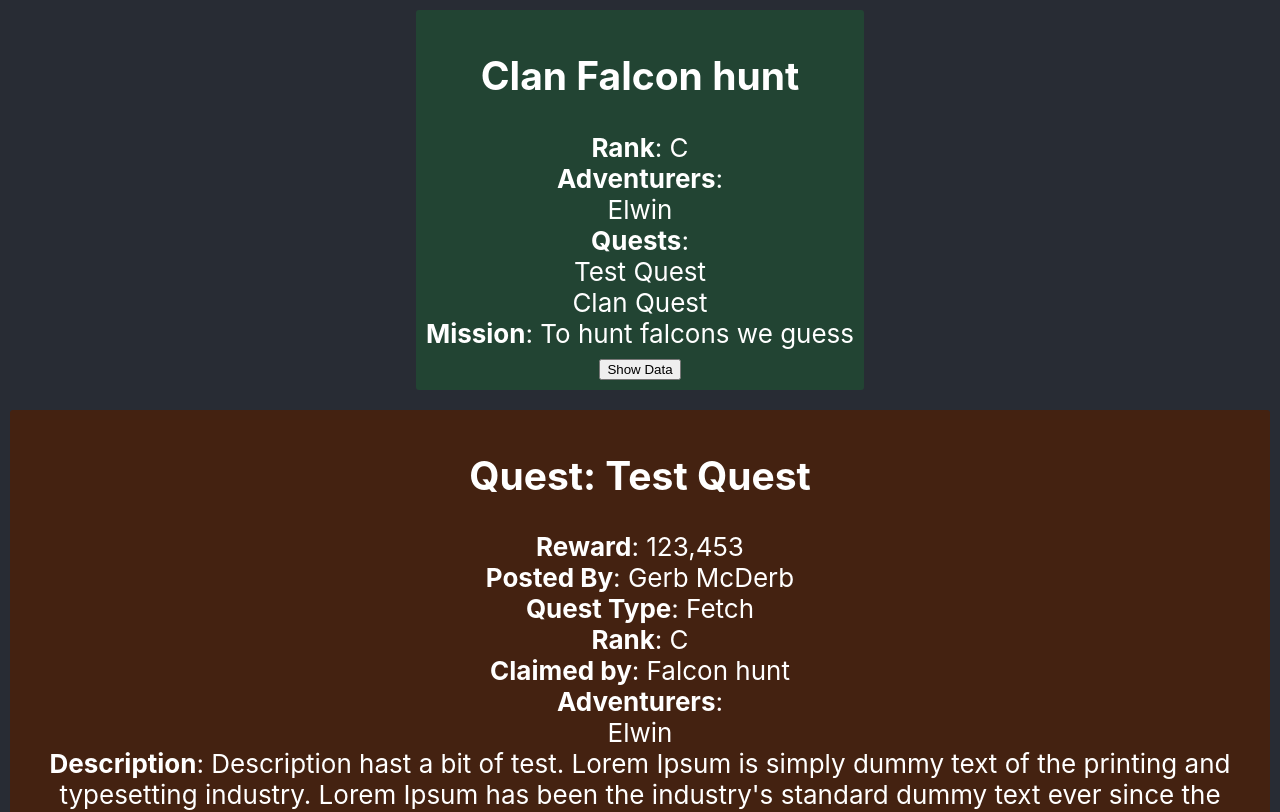
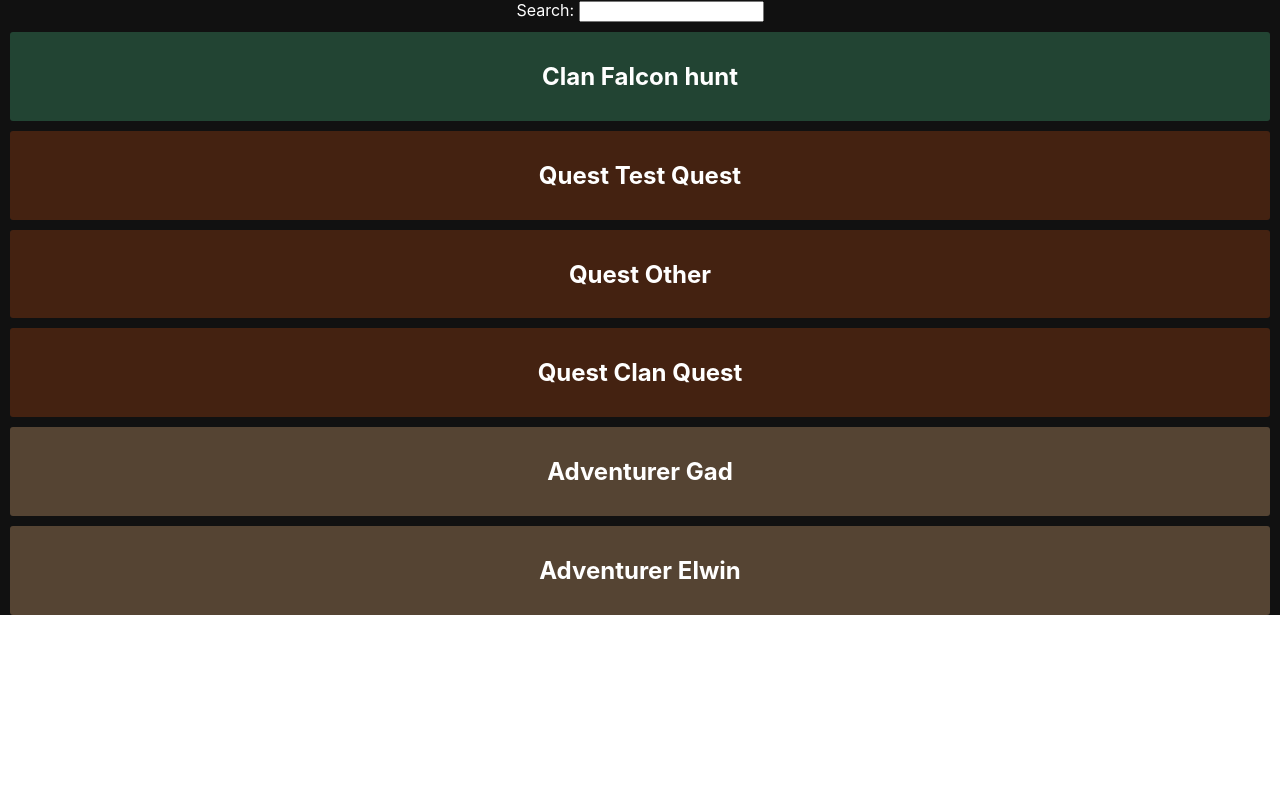
Before and after one commit to claytonweller/fantasy, a React (Create React App) app: page / in a window 1280 px wide. Shown: the top 812 px of the page. Built offline with nearby package versions, Linux system fonts and the light colour scheme.

Commit message:
Make Cards collapsable
We're going to potentially have hundreds of these

```diff
--- a/src/App.tsx
+++ b/src/App.tsx
@@ -1,3 +1,4 @@
+import { useState } from 'react';
 import './App.css';
 import AdventurerCard from './components/AdventurerCard';
 import ClanCard from './components/ClanCard';
@@ -7,31 +8,39 @@ import { getClans } from './data/getClans';
 import { getQuests } from './data/getQuests';
 
 function App() {
-
+  const [searchText, updateSearchText] = useState('')
+  const onSearchInputChange = (event: React.ChangeEvent<HTMLInputElement>) =>{
+    updateSearchText(event.target.value)
+  }
   const clans = getClans()
-  const allClans = clans.map(c =>{
-    return <ClanCard clan={c}></ClanCard>
+  const allClans = clans.map((c, i) =>{
+    return <ClanCard key={`Clan${i}`} clan={c} search={{searchText}} />
   })
   const quests = getQuests()
-  const allQuests = quests.map(q =>{
-    return <QuestCard quest={q}></QuestCard>
+  const allQuests = quests.map((q, i) =>{
+    return <QuestCard key={`Quest${i}`} quest={q} search={{searchText}}/>
   })
 
   const adventurers = getAdventurers()
-  const allAdventurers = adventurers.map(a =>{
-    return <AdventurerCard adventurer={a}></AdventurerCard>
+  const allAdventurers = adventurers.map((a, i) =>{
+    return <AdventurerCard key={`Adv${i}`} adventurer={a} search={{searchText}}/>
   })
-
-
 
 
   return (
     <div className="App">
-      <header className="App-header">
+      <div style={{backgroundColor:'#111111', color: 'white'}}>
+        <label htmlFor='searchText'>Search: </label>
+        <input
+          id='searchText'
+          name='searchText'
+          type='text'
+          onChange={onSearchInputChange}
+        />
         {allClans}
         {allQuests}
         {allAdventurers}
-      </header>
+      </div>
     </div>
   );
 }
--- a/src/components/AdventurerCard.tsx
+++ b/src/components/AdventurerCard.tsx
@@ -1,13 +1,19 @@
 import { IAdventurer } from "../types/Adventurer";
+import { CardTypes } from "../types/Card";
 import Card from "./Card";
 
-export default function AdventurerCard ({adventurer}: {adventurer: IAdventurer}){
+export default function AdventurerCard ({adventurer, search}: {adventurer: IAdventurer, search: {searchText: string}}){
   const {name, bio, clan, quests} = adventurer
-  const questTitles = quests?.map(a => <div>{a.title}</div>)
+  const questTitles = quests?.map(a => <div>{a.name}</div>)
 
   return (
-    <Card color = '#554433' data={adventurer}>
-      <h2>Adventurer {name}</h2>
+    <Card
+      color='#554433'
+      search={search}
+      data={adventurer}
+      name={name}
+      type={CardTypes.Adventurer}
+    >
       <div>
         <b>Clan</b>: {clan?.name || 'None'}
       </div>
--- a/src/components/Card.tsx
+++ b/src/components/Card.tsx
@@ -1,23 +1,48 @@
-import { useState } from "react"
+import React, { useState } from "react"
 
-function Card({children, color, data = {}}: {children: any, color: string, data?: any}){
+function Card(
+  props : {
+    children: any,
+    color: string,
+    name?: string,
+    type?: string,
+    data?: any,
+    search:{ searchText: string}
+  }
+){
+  const{children, color, name = '', type = '', data = {}, search} = props
   const [showData, setShowData] = useState(false)
-
-  const style = {
+  const [showFull, setShowFull] = useState(false)
+  const onCardClick = ()=> {
+    setShowFull(!showFull)
+  }
+  const onDataClick = (e: React.MouseEvent<HTMLButtonElement, MouseEvent>
+  )=>{
+    e.stopPropagation()
+    setShowData(!showData)
+  }
+  const dataString = JSON.stringify(data)
+  const isEmptyString = search?.searchText === ''
+  const isVisible = isEmptyString || dataString.toLowerCase().includes(search.searchText.toLowerCase())
+  const style:React.CSSProperties = {
     backgroundColor: color,
     padding: '10px',
     margin: '10px',
     borderColor: 'black',
     borderRadius: '3px',
     borderWidth: '2px',
+    display: isVisible ? 'block' : 'none'
   }
 
   return (
-    <div style={style}>
-      {children}
-      <div>
-        <button onClick={()=>setShowData(!showData)}>{showData ? 'Hide':'Show'} Data</button>
-        <div style={{ fontSize: 20, display: showData ? 'block': 'none' }}>{JSON.stringify(data)}</div>
+    <div onClick={onCardClick} style={style}>
+      <h2>{type + ' ' + name}</h2>
+      <div style={{display: showFull ? 'block' : 'none'}}>
+        {children}
+        <div>
+          <button onClick={onDataClick}>{showData ? 'Hide':'Show'} Data</button>
+          <div style={{ fontSize: 11, display: showData ? 'block': 'none' }}>{JSON.stringify(data)}</div>
+        </div>
       </div>
     </div>
   )
--- a/src/components/ClanCard.tsx
+++ b/src/components/ClanCard.tsx
@@ -1,13 +1,19 @@
+import { CardTypes } from "../types/Card";
 import { IClan } from "../types/Clan";
 import Card from "./Card";
 
-export default function ClanCard ({clan}: {clan: IClan}){
+export default function ClanCard ({clan, search}: {clan: IClan, search: {searchText: string}}){
   const {name, rank, mission, adventurers, quests } = clan
   const adventurerNames = adventurers.map(a => <div>{a.name}</div>)
-  const questTitles = quests.map(q => <div>{q.title}</div>)
+  const questTitles = quests.map(q => <div>{q.name}</div>)
   return (
-    <Card color = '#224433'>
-      <h2>Clan {name}</h2>
+    <Card
+      search={search}
+      color='#224433'
+      data={clan}
+      name={name}
+      type={CardTypes.Clan}
+    >
       <div>
         <b>Rank</b>: {rank}
       </div>
@@ -20,7 +26,6 @@ export default function ClanCard ({clan}: {clan: IClan}){
       <div>
         <b>Mission</b>: {mission}
       </div>
-
     </Card>
   )
 }
--- a/src/components/QuestCard.tsx
+++ b/src/components/QuestCard.tsx
@@ -1,13 +1,19 @@
+import { CardTypes } from "../types/Card";
 import { IQuest } from "../types/Quest";
 import { addCommasToNumber } from "../utils/addCommasToNumber";
 import Card from "./Card";
 
-export default function QuestCard ({quest}: {quest: IQuest}){
-  const {title, reward, postedBy, questType, claimedByName, description, questRank, adventurers } = quest
+export default function QuestCard ({quest, search}: {quest: IQuest, search: {searchText: string}}){
+  const {name, reward, postedBy, questType, claimedByName, description, questRank, adventurers } = quest
   const adventurerNames = adventurers?.map(a => <div>{a.name}</div>)
   return (
-    <Card color = '#442211'>
-      <h2>Quest: {title}</h2>
+    <Card
+      color='#442211'
+      search={search}
+      data={quest}
+      type={CardTypes.Quest}
+      name={name}
+    >
       <div>
         <b>Reward</b>: {addCommasToNumber(reward)}
       </div>
--- a/src/data/dummy/quests.ts
+++ b/src/data/dummy/quests.ts
@@ -3,10 +3,10 @@ import { Ranks } from "../../types/Ranks";
 import { loremParagraph } from "./loremParagraph";
 import { makeByIdQuery } from "./makeByIdQuery";
 
-export const dummyQuests = [
+export const dummyQuests: IDbQuest[] = [
   {
     id: '1',
-    title:'Test Quest',
+    name:'Test Quest',
     reward: 123453,
     claimType: QuestClaimType.Clan,
     claimedById: '1',
@@ -17,7 +17,7 @@ export const dummyQuests = [
   },
   {
     id: '2',
-    title:'Other',
+    name:'Other',
     reward: 222,
     claimType: QuestClaimType.Individual,
     claimedById: '1',
@@ -28,7 +28,7 @@ export const dummyQuests = [
   },
   {
     id: '3',
-    title:'Clan Quest',
+    name:'Clan Quest',
     reward: 123453,
     claimType: QuestClaimType.Clan,
     claimedById: '1',
--- /dev/null
+++ b/src/types/Card.ts
@@ -0,0 +1,5 @@
+export enum CardTypes {
+  Clan = 'Clan',
+  Adventurer = 'Adventurer',
+  Quest = 'Quest'
+}
--- a/src/types/Quest.ts
+++ b/src/types/Quest.ts
@@ -8,7 +8,7 @@ export interface IQuest extends IDbQuest {
 
 export interface IDbQuest {
   id: string,
-  title:string,
+  name:string,
   reward: number,
   postedBy: string,
   claimType: QuestClaimType
```
